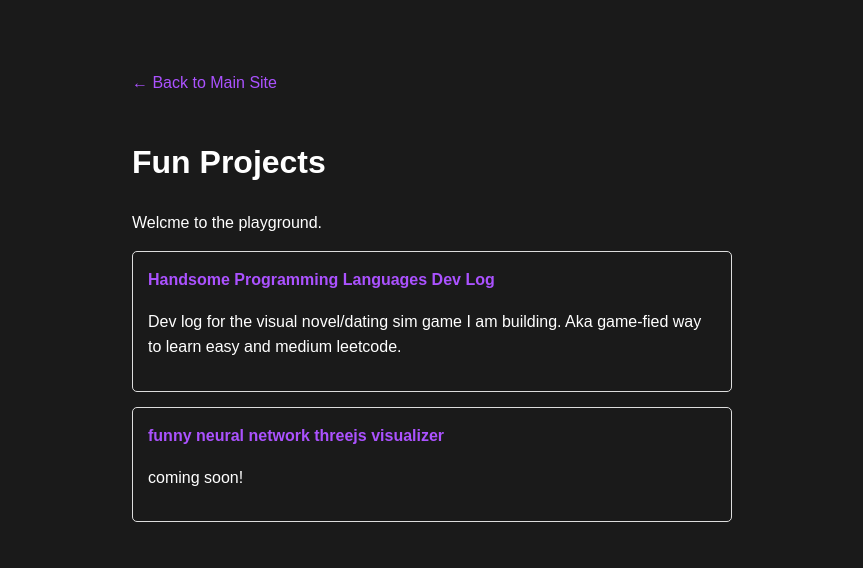
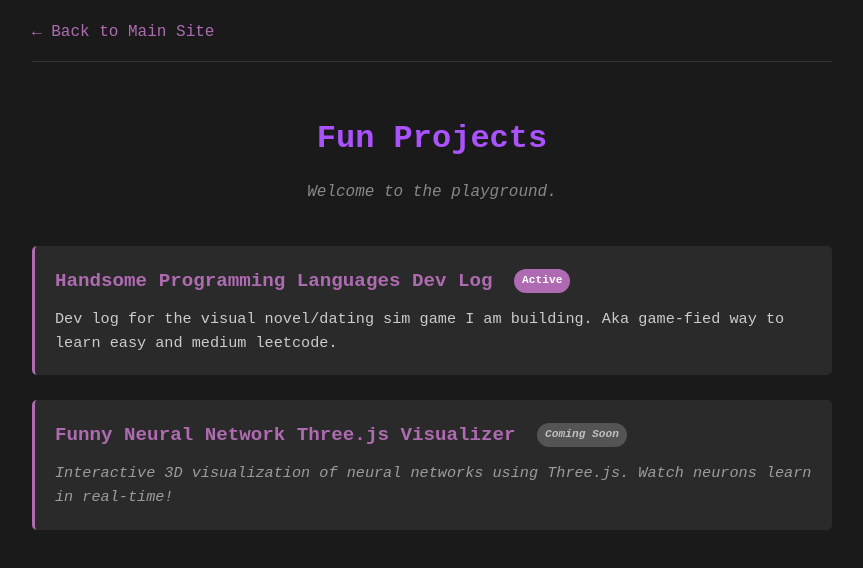
Before and after one commit to gracejinsotrue/gracejinwebsite, a website: page public/projects/index.html in a window 1280 px wide. Shown: the whole page, without its empty margins (208-1071 px from the left). Drawn offline with Linux system fonts and the light colour scheme.

Commit message:
changed dev log landing page styling boy do i love css

```diff
--- a/public/projects/index.html
+++ b/public/projects/index.html
@@ -5,75 +5,139 @@
     <meta charset="utf-8">
     <meta name="viewport" content="width=device-width, initial-scale=1.0">
     <title>Projects</title>
-    <link rel="icon" type="png" href="favicon.png">
+    <link rel="icon" type="image/png" href="favicon.png">
 
     <style>
         body {
-            font-family: Arial, sans-serif;
-            max-width: 600px;
-            margin: 50px auto;
+            font-family: 'Courier New', monospace;
+            max-width: 800px;
+            margin: 0 auto;
             padding: 20px;
             line-height: 1.6;
             background: #1a1a1a;
-            color: #fff
+            color: #e0e0e0;
         }
 
         .back-link {
-            color: #ab52ff;
+            color: #af6bb1;
             text-decoration: none;
-            margin-bottom: 20px;
+            margin-bottom: 30px;
             display: inline-block;
+            border-bottom: 1px solid #333;
+            padding-bottom: 15px;
+            width: 100%;
         }
 
         .back-link:hover {
             text-decoration: underline;
         }
 
+        .page-header {
+            text-align: center;
+            margin-bottom: 40px;
+        }
+
+        .page-title {
+            color: #ab52ff;
+            font-size: 2rem;
+            margin-bottom: 10px;
+        }
+
+        .page-subtitle {
+            color: #888;
+            font-style: italic;
+            margin-bottom: 20px;
+        }
+
         .project-list {
             list-style: none;
             padding: 0;
-
+            margin: 0;
         }
 
         .project-list li {
-            margin: 15px 0;
-            padding: 15px;
-            border: 1px solid #ddd;
+            margin: 25px 0;
+            padding: 20px;
+            background: #2a2a2a;
+            border-left: 3px solid #af6bb1;
             border-radius: 5px;
+            transition: all 0.3s ease;
+        }
 
+        .project-list li:hover {
+            background: #333;
+            transform: translateX(5px);
         }
 
         .project-list a {
-            color: #ab52ff;
+            color: #af6bb1;
             text-decoration: none;
             font-weight: bold;
-
+            font-size: 1.2rem;
+            display: block;
+            margin-bottom: 10px;
         }
 
         .project-list a:hover {
             text-decoration: underline;
+            color: #ab52ff;
+        }
+
+        .project-list p {
+            color: #ccc;
+            margin: 0;
+            font-size: 0.95rem;
+        }
+
+        .coming-soon {
+            opacity: 0.7;
+            font-style: italic;
+        }
+
+        .status-badge {
+            display: inline-block;
+            padding: 3px 8px;
+            background: #af6bb1;
+            color: white;
+            border-radius: 12px;
+            font-size: 0.7rem;
+            margin-left: 10px;
+            vertical-align: middle;
+        }
+
+        .status-badge.coming-soon {
+            background: #666;
         }
     </style>
 </head>
 
 <body>
-    <a href="/" class="back-link">← Back to Main Site</a>
+    <div class="back-link">
+        <a href="/" style="color: #af6bb1; text-decoration: none;">← Back to Main Site</a>
+    </div>
 
-    <h1>Fun Projects</h1>
-    <p>Welcme to the playground.</p>
+    <div class="page-header">
+        <h1 class="page-title">Fun Projects</h1>
+        <p class="page-subtitle">Welcome to the playground.</p>
+    </div>
 
     <ul class="project-list">
         <li>
-            <a href="handsome_pl_blog/">Handsome Programming Languages Dev Log</a>
+            <a href="handsome_pl_blog/">
+                Handsome Programming Languages Dev Log
+                <span class="status-badge">Active</span>
+            </a>
             <p>Dev log for the visual novel/dating sim game I am building. Aka game-fied way to learn easy and medium
-                leetcode. </p>
+                leetcode.</p>
         </li>
         <li>
-            <a href="project1/">funny neural network threejs visualizer</a>
-            <p>coming soon!</p>
+            <a href="project1/">
+                Funny Neural Network Three.js Visualizer
+                <span class="status-badge coming-soon">Coming Soon</span>
+            </a>
+            <p class="coming-soon">Interactive 3D visualization of neural networks using Three.js. Watch neurons learn
+                in real-time!</p>
         </li>
-
-
     </ul>
 </body>
 
```
